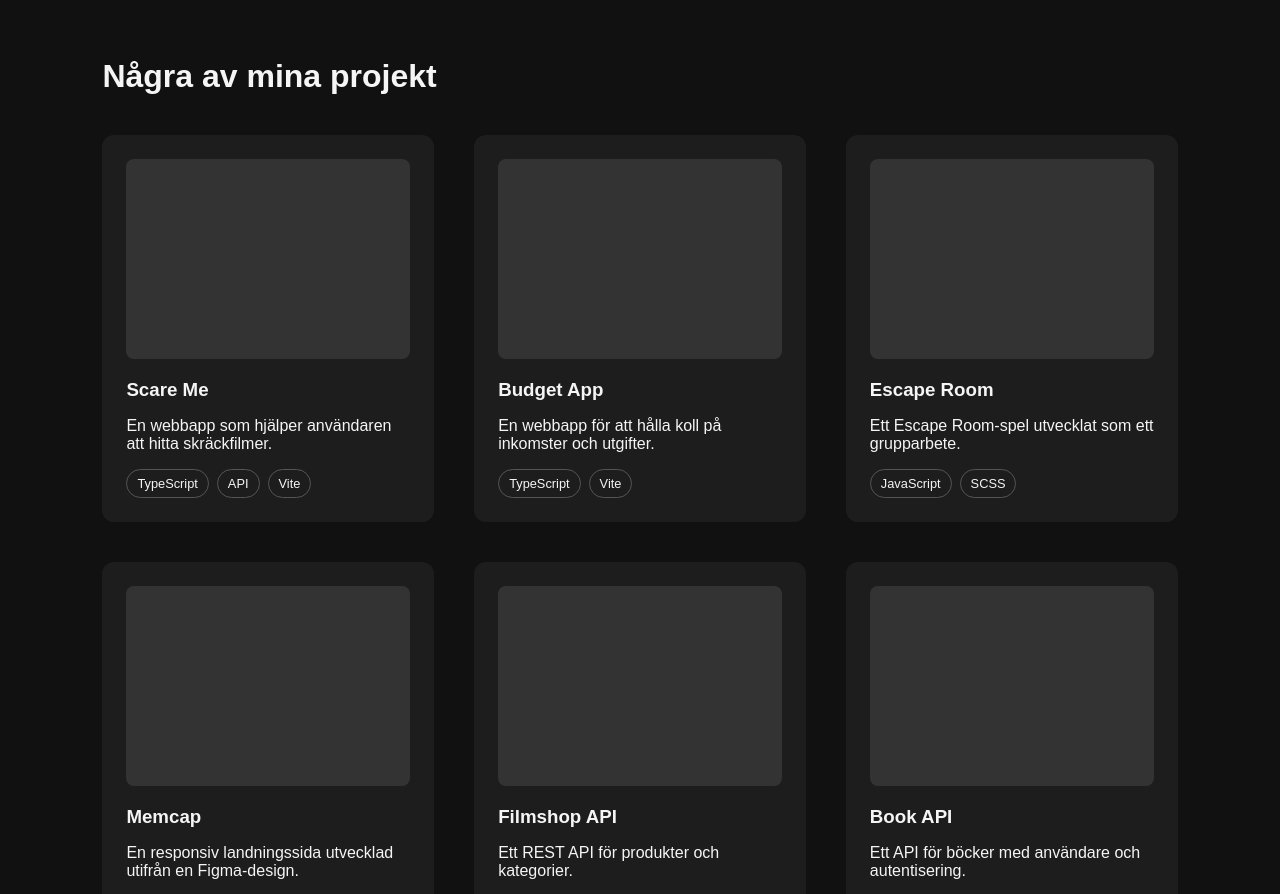
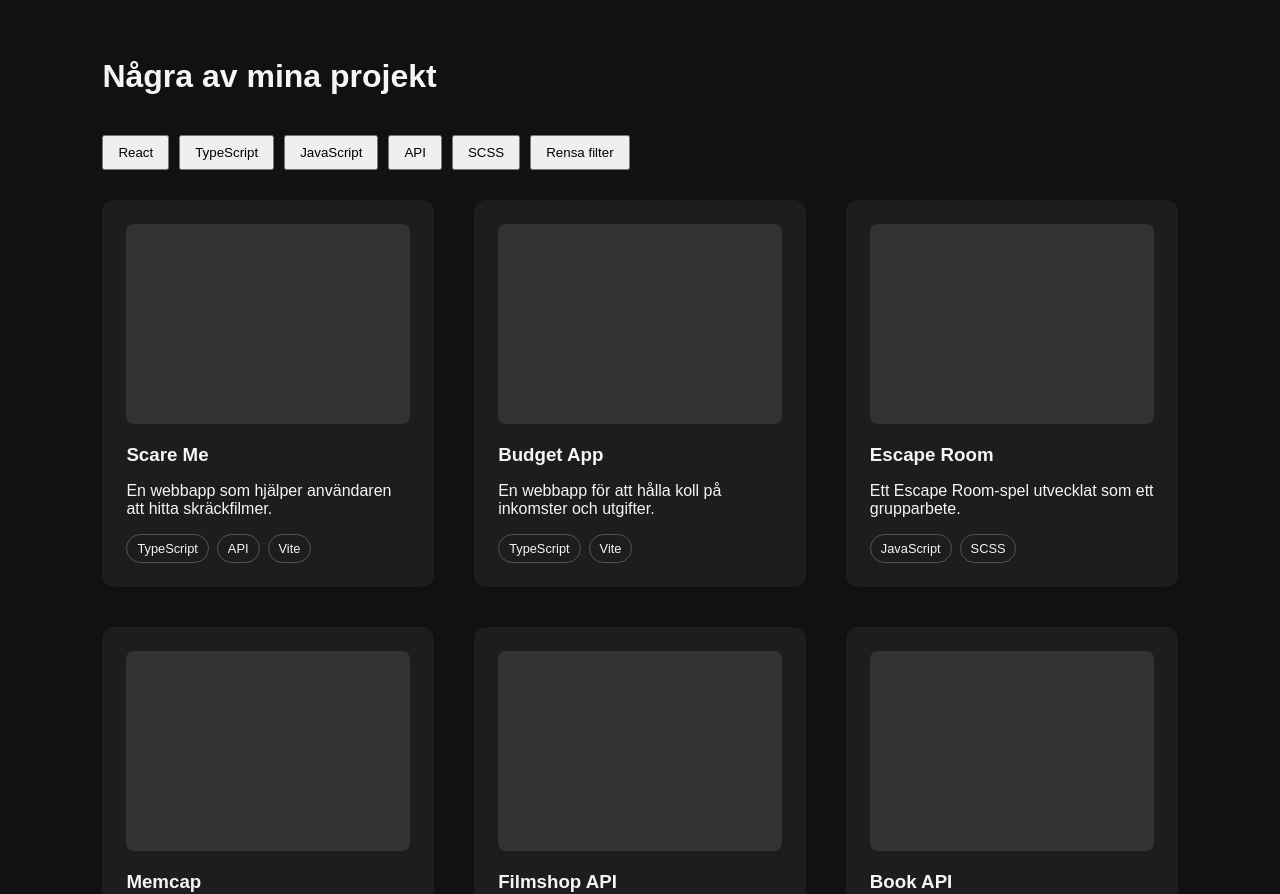
Before and after one commit to amanda-andersson/portfolio-react, a React (Vite) app: page / in a window 1280 px wide. Shown: the part 940-1834 px from the top of the page. Built offline with nearby package versions, Linux system fonts and the light colour scheme.

Commit message:
Add project filtering

```diff
--- a/src/App.css
+++ b/src/App.css
@@ -114,3 +114,19 @@ nav a:hover {
   border-radius: 20px;
   font-size: 0.8rem;
 }
+
+.project-filters {
+  display: flex;
+  gap: 10px;
+  margin-bottom: 30px;
+}
+
+.project-filters button {
+  padding: 8px 14px;
+  cursor: pointer;
+}
+
+.project-filters button.active {
+  background-color: #f5f5f5;
+  color: #111;
+}
--- a/src/components/Projects.tsx
+++ b/src/components/Projects.tsx
@@ -1,13 +1,77 @@
+import { useState } from 'react'
 import { projects } from '../data/projects'
 import ProjectCard from './ProjectCard'
 
 function Projects() {
+  const [selectedTechnologies, setSelectedTechnologies] = useState<string[]>([])
+
+  const toggleTechnology = (technology: string) => {
+    if (selectedTechnologies.includes(technology)) {
+      setSelectedTechnologies(
+        selectedTechnologies.filter((item) => item !== technology)
+      )
+    } else {
+      setSelectedTechnologies([...selectedTechnologies, technology])
+    }
+  }
+
+  const filteredProjects = projects.filter((project) => {
+  if (selectedTechnologies.length === 0) {
+    return true
+  }
+
+  return selectedTechnologies.some((technology) =>
+    project.technologies.includes(technology)
+  )
+})
+
   return (
     <section className="projects" id="projects">
       <h2>Några av mina projekt</h2>
 
+      <div className="project-filters">
+  <button
+    className={selectedTechnologies.includes('React') ? 'active' : ''}
+    onClick={() => toggleTechnology('React')}
+  >
+    React
+  </button>
+
+  <button
+    className={selectedTechnologies.includes('TypeScript') ? 'active' : ''}
+    onClick={() => toggleTechnology('TypeScript')}
+  >
+    TypeScript
+  </button>
+
+  <button
+    className={selectedTechnologies.includes('JavaScript') ? 'active' : ''}
+    onClick={() => toggleTechnology('JavaScript')}
+  >
+    JavaScript
+  </button>
+
+  <button
+    className={selectedTechnologies.includes('API') ? 'active' : ''}
+    onClick={() => toggleTechnology('API')}
+  >
+    API
+  </button>
+
+  <button
+    className={selectedTechnologies.includes('SCSS') ? 'active' : ''}
+    onClick={() => toggleTechnology('SCSS')}
+  >
+    SCSS
+  </button>
+
+  <button onClick={() => setSelectedTechnologies([])}>
+  Rensa filter
+</button>
+</div>
+
       <div className="project-list">
-        {projects.map((project) => (
+        {filteredProjects.map((project) => (
           <ProjectCard
             key={project.id}
             title={project.title}
```
